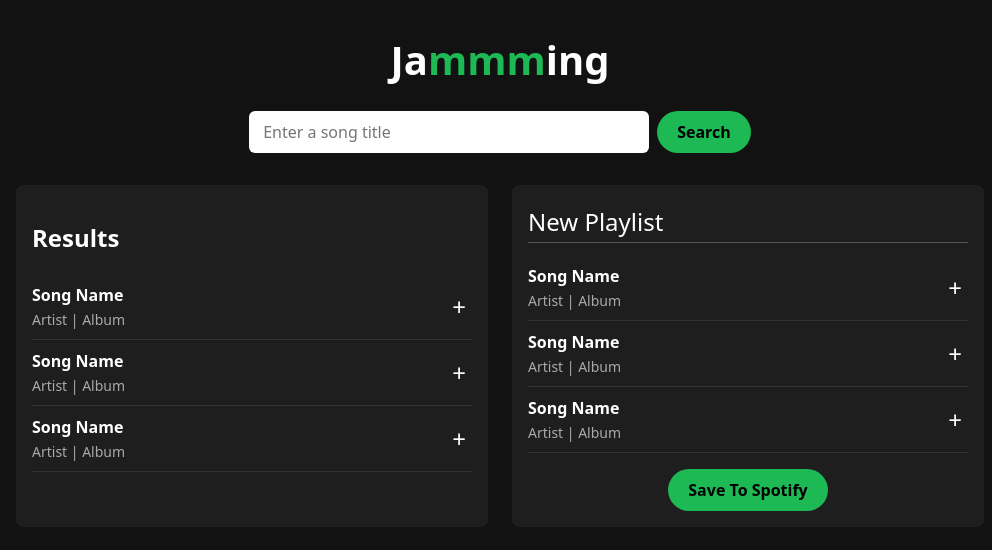
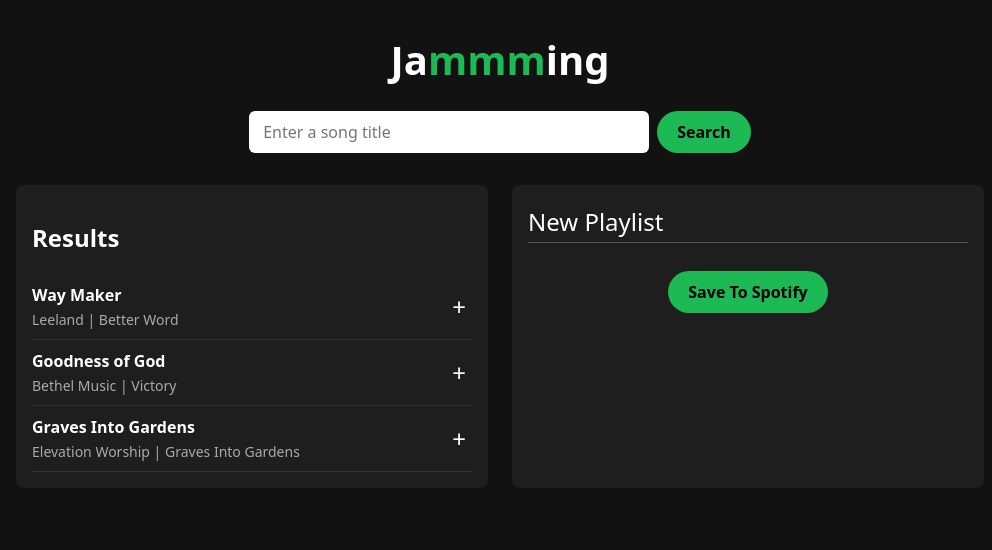
Before and after one commit to ktforge/Jammming, a React (Vite) app: page / in a window 1280 px wide. Shown: the top 550 px of the page, without its empty margins (140-1132 px from the left). Built offline with nearby package versions, Linux system fonts and the light colour scheme.

Commit message:
Render mock search results through SearchResults, Tracklist, and Track

```diff
--- a/src/components/App/App.jsx
+++ b/src/components/App/App.jsx
@@ -1,10 +1,27 @@
-import styles from './App.module.css';
-import SearchBar from '../SearchBar/SearchBar';
-import SearchResults from '../SearchResults/SearchResults';
-import Playlist from '../Playlist/Playlist';
+import { useState } from "react";
+import styles from "./App.module.css";
+import SearchBar from "../SearchBar/SearchBar";
+import SearchResults from "../SearchResults/SearchResults";
+import Playlist from "../Playlist/Playlist";
 
 // top level, holds every other piece of the page
 function App() {
+  // fake results until spotify search is hooked up
+  const [searchResults] = useState([
+    { id: "1", name: "Way Maker", artist: "Leeland", album: "Better Word" },
+    {
+      id: "2",
+      name: "Goodness of God",
+      artist: "Bethel Music",
+      album: "Victory",
+    },
+    {
+      id: "3",
+      name: "Graves Into Gardens",
+      artist: "Elevation Worship",
+      album: "Graves Into Gardens",
+    },
+  ]);
   return (
     <div className={styles.app}>
       <h1 className={styles.title}>
@@ -13,7 +30,7 @@ function App() {
       <SearchBar />
       {/* results on the left, playlist on the right */}
       <div className={styles.lists}>
-        <SearchResults />
+        <SearchResults searchResults={searchResults} />
         <Playlist />
       </div>
     </div>
--- a/src/components/SearchResults/SearchResults.jsx
+++ b/src/components/SearchResults/SearchResults.jsx
@@ -1,12 +1,12 @@
-import styles from './SearchResults.module.css';
-import Tracklist from '../Tracklist/Tracklist';
+import styles from "./SearchResults.module.css";
+import Tracklist from "../Tracklist/Tracklist";
 
 // left panel that shows songs from a search
-function SearchResults() {
+function SearchResults({ searchResults }) {
   return (
     <div className={styles.searchResults}>
       <h2>Results</h2>
-      <Tracklist />
+      <Tracklist tracks={searchResults} />
     </div>
   );
 }
--- a/src/components/Track/Track.jsx
+++ b/src/components/Track/Track.jsx
@@ -1,12 +1,14 @@
 import styles from './Track.module.css';
 
 // one song row with an add button
-function Track() {
+function Track({ track }) {
   return (
     <div className={styles.track}>
       <div>
-        <h3 className={styles.name}>Song Name</h3>
-        <p className={styles.details}>Artist | Album</p>
+        <h3 className={styles.name}>{track.name}</h3>
+        <p className={styles.details}>
+          {track.artist} | {track.album}
+        </p>
       </div>
       <button className={styles.action}>+</button>
     </div>
--- a/src/components/Tracklist/Tracklist.jsx
+++ b/src/components/Tracklist/Tracklist.jsx
@@ -1,13 +1,13 @@
 import styles from './Tracklist.module.css';
 import Track from '../Track/Track';
 
-// list of tracks, three placeholders for now
-function Tracklist() {
+// defaults to an empty list so the playlist side doesn't break before it has tracks
+function Tracklist({ tracks = [] }) {
   return (
     <div className={styles.tracklist}>
-      <Track />
-      <Track />
-      <Track />
+      {tracks.map((track) => (
+        <Track key={track.id} track={track} />
+      ))}
     </div>
   );
 }
```
